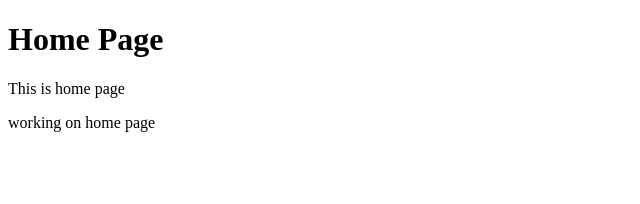
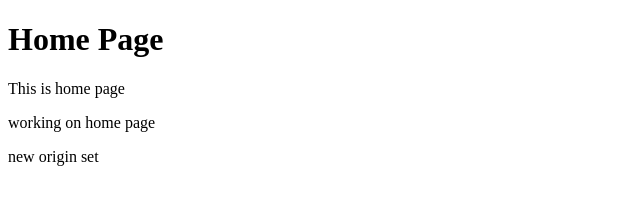
Before and after one commit to abrarcuet96/git-repo, a plain HTML site: page home.html in a window 1280 px wide. Shown: the whole page, without its empty margins (0-640 px from the left). Drawn offline with Linux system fonts and the light colour scheme.

Commit message:
add new origin

```diff
--- a/home.html
+++ b/home.html
@@ -9,5 +9,6 @@
     <h1>Home Page</h1>
     <p>This is home page</p>
     <p>working on home page</p>
+    <p>new origin set</p>
 </body>
 </html>
```
